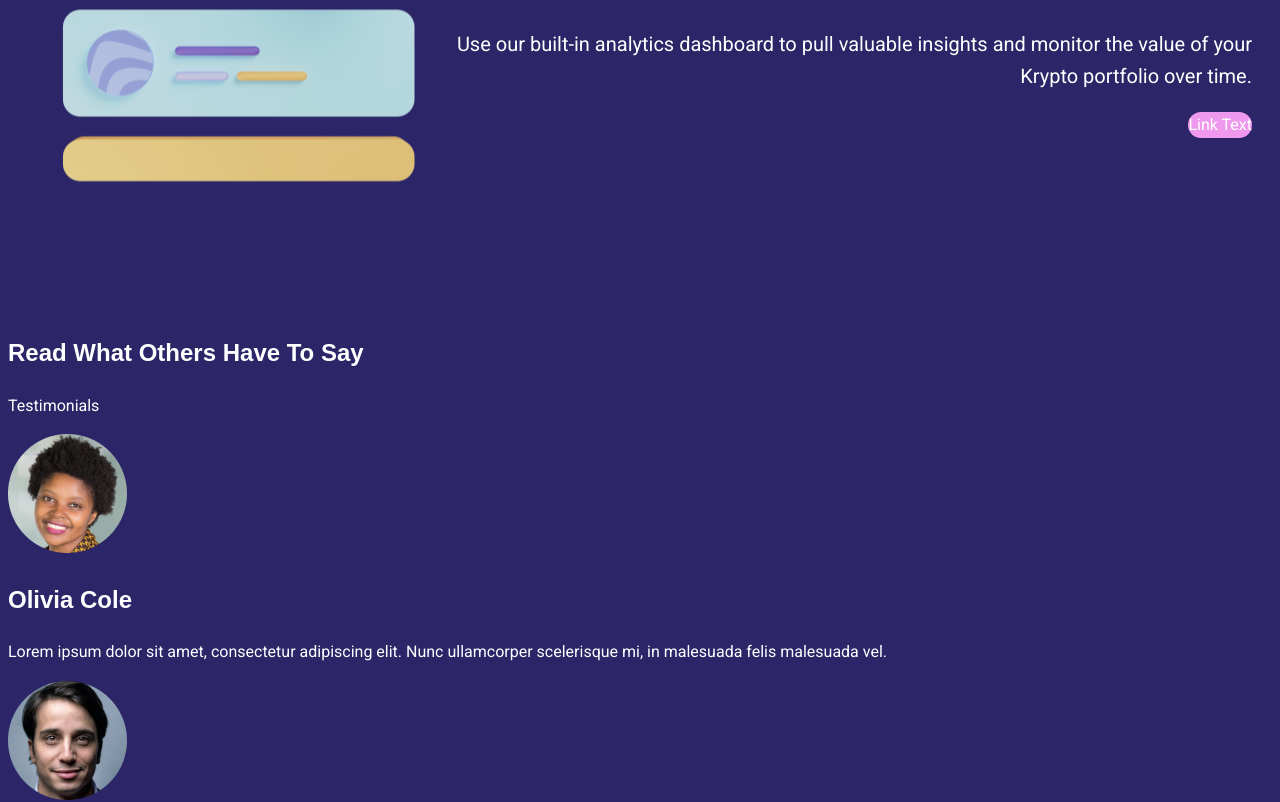
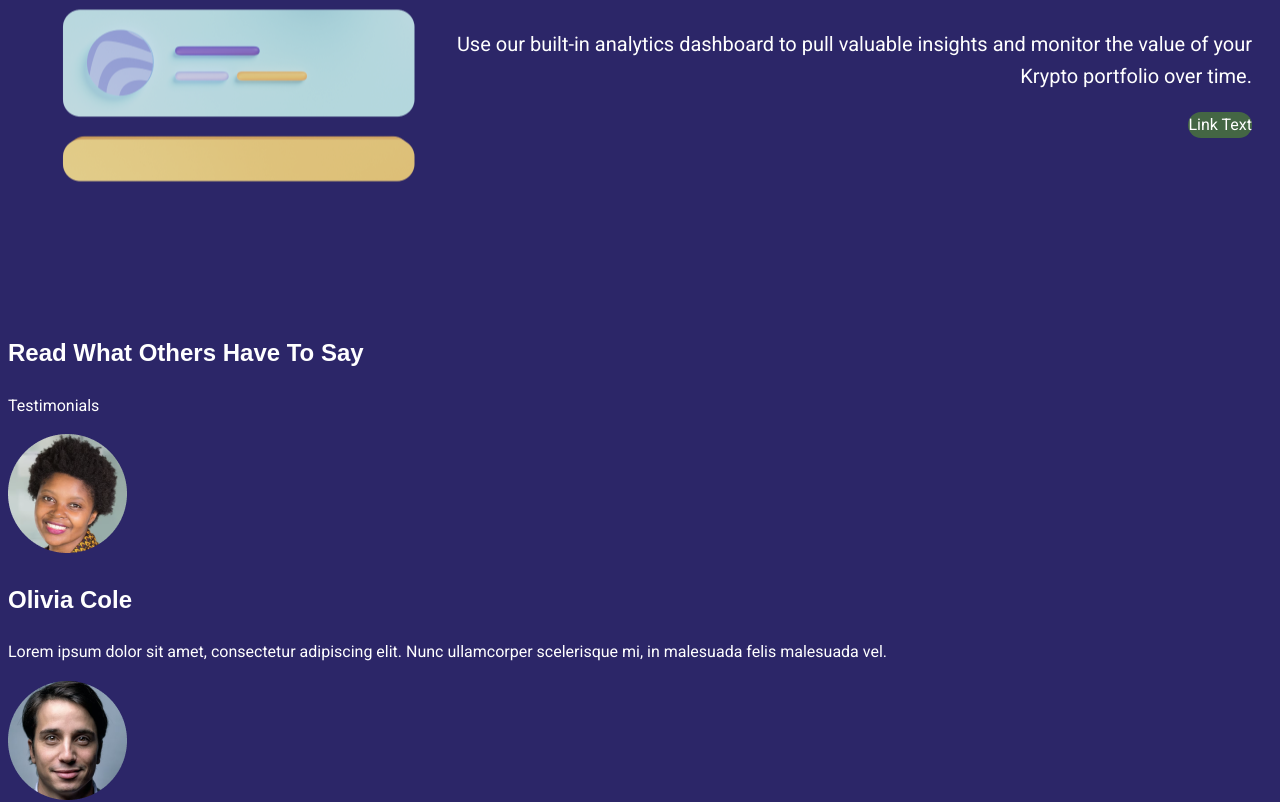
Before and after one commit to NJIT-WIS/nft-site-cdasilvasantos, a website: page docs/index.html in a window 1280 px wide. Shown: the part 1358-2160 px from the top of the page. Drawn offline with Linux system fonts and the light colour scheme; a web font is replaced by a local one.

Commit message:
changed root secondary color

```diff
--- a/docs/css/main.css
+++ b/docs/css/main.css
@@ -2,7 +2,7 @@
     --background-color: #2c2668;
     --base-link-color: #ffffff;
     --primary-color: #8C8BDA;
-    --secondary-color: #e9e;
+    --secondary-color: #464;
     --acent-color: #555;
     --testimonial-color1: rgba(178, 162, 222, 1);
     --tesimonial-color2: rgba(223, 196, 133, 1);
```
